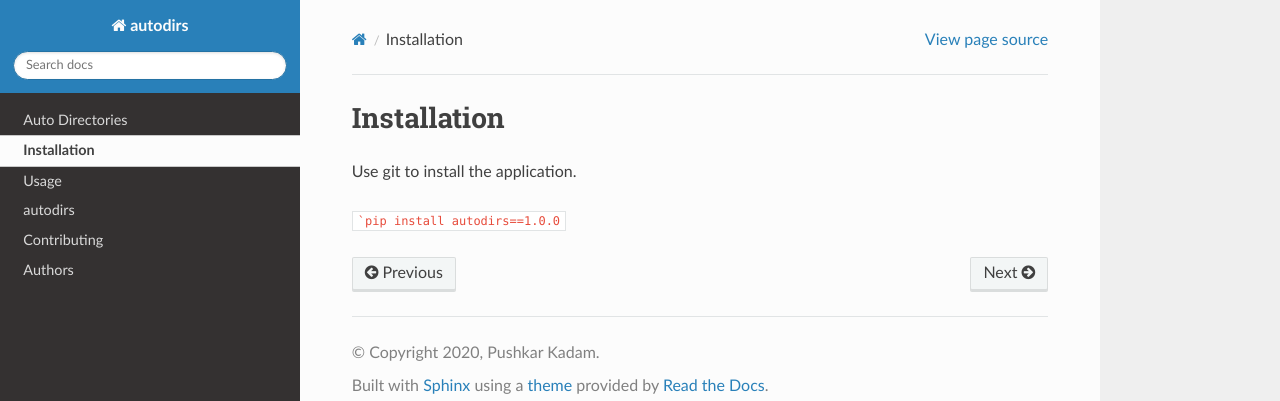
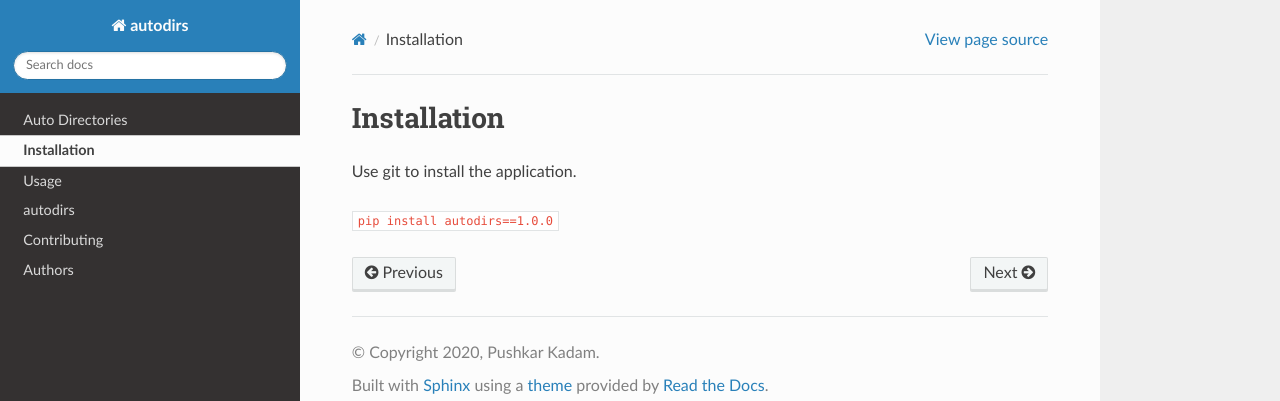
Before and after one commit to pushkarkadam/autodirs, a Sphinx documentation site: the page built from docs/source/installation.rst, in a window 1280 px wide. Shown: the top 401 px of the page. Built offline with Sphinx 7.4.7 and the Read the Docs theme 2.0.0, drawn with Linux system fonts in a browser that asks for light colours.

Commit message:
readme updated.

````diff
--- a/README.rst
+++ b/README.rst
@@ -28,7 +28,7 @@ Installation
 
 Install autodirs by running:
 
-```pip install autodirs==1.0.0``
+``pip install autodirs==1.0.0``
 
 License
 -------
--- a/docs/source/installation.rst
+++ b/docs/source/installation.rst
@@ -4,4 +4,4 @@ Installation
 
 Use git to install the application.
 
-```pip install autodirs==1.0.0``
+``pip install autodirs==1.0.0``
````
Also changed, not shown: 1 other file.
